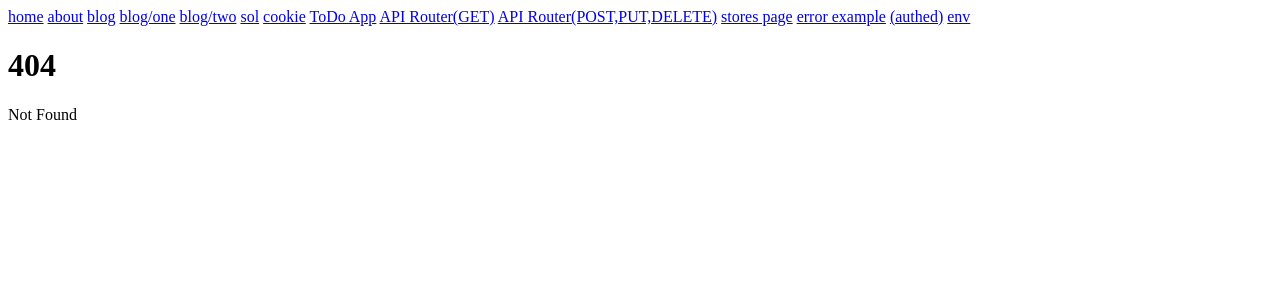
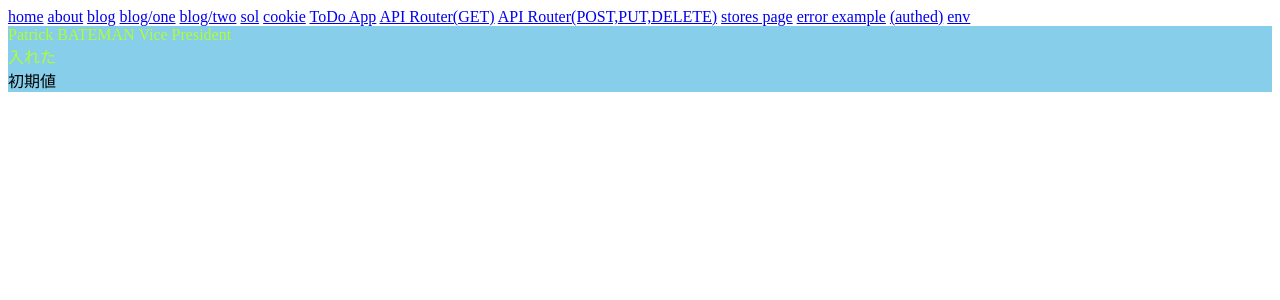
Before and after one commit to ozaki-physics/svelte-training, a SvelteKit app in the folder app/: page /advanced-svelte/07_ComponentComposition in a window 1280 px wide. Before the commit this address had no page. Shown: the top 300 px of the page. Built offline with nearby package versions, Linux system fonts and the light colour scheme.

Commit message:
feat: advanced-svelte 07 composition コンポーネントの入れ子

```diff
--- /dev/null
+++ b/app/src/routes/advanced-svelte/07_ComponentComposition/+page.svelte
@@ -0,0 +1,19 @@
+<script>
+	import Card from "./Card.svelte";
+	import Card02 from "./Card02.svelte";
+</script>
+
+<main>
+	<Card>
+		<span>Patrick BATEMAN</span>
+		<span>Vice President</span>
+	</Card>
+	<Card02><span>入れた</span></Card02>
+	<Card02></Card02>
+</main>
+
+<style>
+  span {
+    color: greenyellow;
+  }
+</style>
--- /dev/null
+++ b/app/src/routes/advanced-svelte/07_ComponentComposition/Card.svelte
@@ -0,0 +1,9 @@
+<div class="card">
+	<slot />
+</div>
+
+<style>
+  .card {
+    background-color: skyblue;
+  }
+</style>
--- /dev/null
+++ b/app/src/routes/advanced-svelte/07_ComponentComposition/Card02.svelte
@@ -0,0 +1,9 @@
+<div class="card">
+	<slot> 初期値</slot>
+</div>
+
+<style>
+  .card {
+    background-color: skyblue;
+  }
+</style>
```
